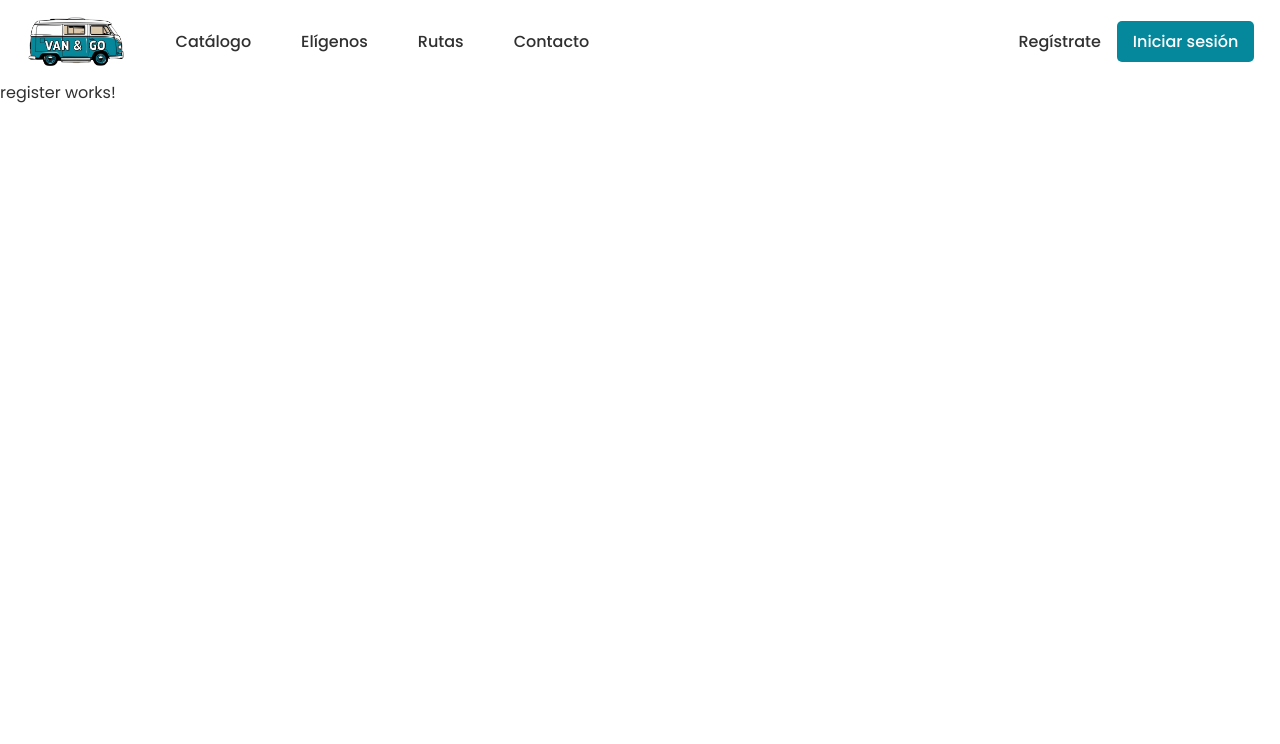
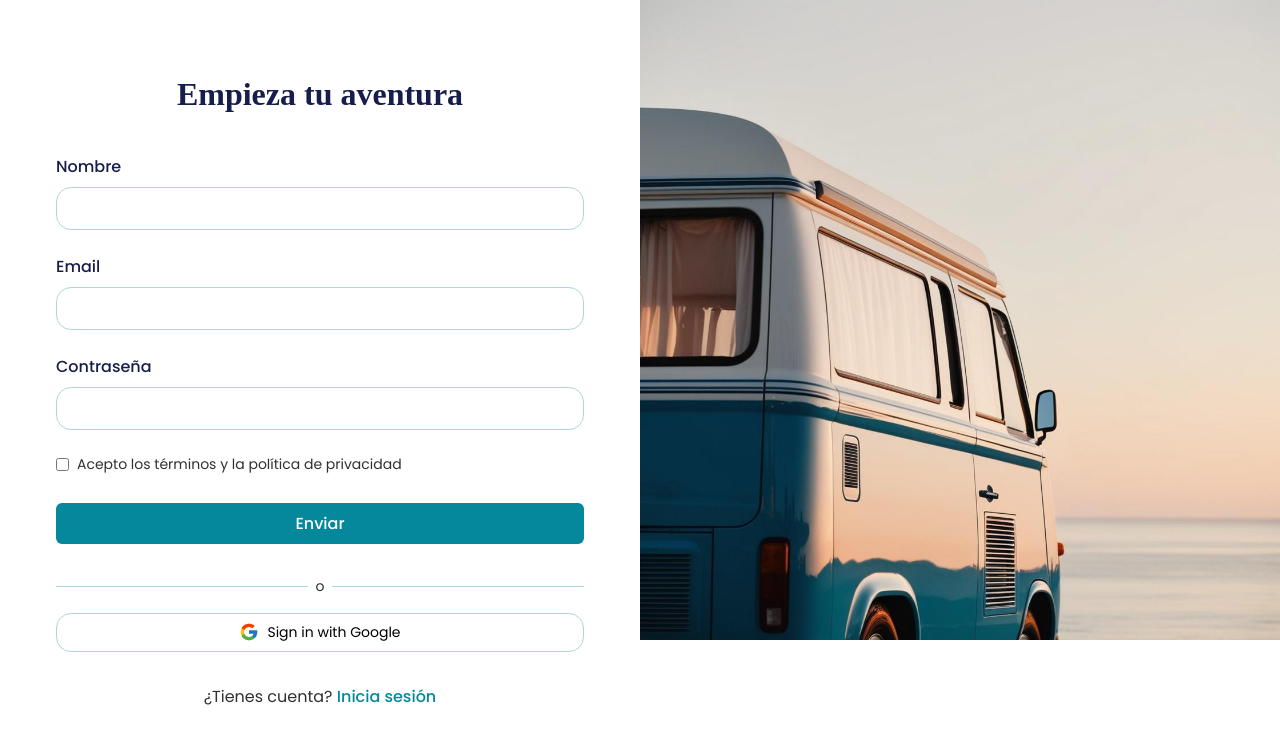
Before and after one commit to albaromero6/VanGo, an Angular app in the folder Front/: page /registro in a window 1280 px wide. Shown: the top 744 px of the page. Built offline with nearby package versions, Linux system fonts and the light colour scheme; a web font is replaced by a local one.

Commit message:
Register Ok

```diff
--- a/Front/src/app/app.component.html
+++ b/Front/src/app/app.component.html
@@ -1,3 +1,6 @@
-<app-navbar></app-navbar>
+@if (shouldShowNavbar())
+{
+    <app-navbar></app-navbar>
+}
 
 <router-outlet></router-outlet>
--- a/Front/src/app/app.component.scss
+++ b/Front/src/app/app.component.scss
@@ -10,5 +10,8 @@
     flex: 1;
     width: 100%;
     position: relative;
+}
+
+:host-context(.navbar-visible) .main-content {
     padding-top: 80px; // Espacio para el navbar fijo
 }
--- a/Front/src/app/app.component.ts
+++ b/Front/src/app/app.component.ts
@@ -1,12 +1,25 @@
-import { Component } from '@angular/core';
-import { RouterOutlet } from '@angular/router';
+import { Component, HostBinding } from '@angular/core';
+import { RouterOutlet, Router } from '@angular/router';
 import { NavbarComponent } from './components/navbar/navbar.component';
+import { CommonModule } from '@angular/common';
 
 @Component({
   selector: 'app-root',
   standalone: true,
-  imports: [RouterOutlet, NavbarComponent],
+  imports: [RouterOutlet, NavbarComponent, CommonModule],
   templateUrl: './app.component.html',
   styleUrl: './app.component.scss'
 })
-export class AppComponent { }
+export class AppComponent {
+
+  @HostBinding('class.navbar-visible') get navbarVisible() {
+    return this.shouldShowNavbar();
+  }
+
+  constructor(private router: Router) { }
+
+  shouldShowNavbar(): boolean {
+    const currentRoute = this.router.url;
+    return !currentRoute.includes('/registro') && !currentRoute.includes('/login');
+  }
+}
--- a/Front/src/app/pages/register/register.component.html
+++ b/Front/src/app/pages/register/register.component.html
@@ -1 +1,49 @@
-<p>register works!</p>
+<div class="registro-container">
+    <div class="form-section">
+        <h1>Empieza tu aventura</h1>
+
+        <form class="registro-form">
+            <div class="form-group">
+                <label for="nombre">Nombre</label>
+                <input type="text" id="nombre" required>
+            </div>
+
+            <div class="form-group">
+                <label for="email">Email</label>
+                <input type="email" id="email" required>
+            </div>
+
+            <div class="form-group">
+                <label for="password">Contraseña</label>
+                <input type="password" id="password" required>
+            </div>
+
+            <div class="form-check">
+                <input type="checkbox" id="terminos" required>
+                <label for="terminos">Acepto los términos y la política de privacidad</label>
+            </div>
+
+            <button type="submit" class="btn-enviar">Enviar</button>
+
+            <div class="separator">
+                <span>o</span>
+            </div>
+
+            <div class="social-login">
+                <button type="button" class="btn-social google">
+                    <img src="assets/img/LogoGoogle.png" alt="Google">
+                    Sign in with Google
+                </button>
+
+            </div>
+
+            <div class="login-link">
+                <p>¿Tienes cuenta? <a routerLink="/login">Inicia sesión</a></p>
+            </div>
+        </form>
+    </div>
+
+    <div class="image-section">
+        <img src="assets/img/Login.jpg" alt="Login/Register">
+    </div>
+</div>
--- a/Front/src/app/pages/register/register.component.scss
+++ b/Front/src/app/pages/register/register.component.scss
@@ -0,0 +1,183 @@
+@import '../../../styles/variables';
+
+.registro-container {
+    display: flex;
+    height: 100vh;
+    width: 100%;
+    margin: 0;
+    padding: 0;
+    overflow: hidden;
+}
+
+.form-section {
+    width: 50%;
+    padding: $spacing-xxlarge;
+    display: flex;
+    flex-direction: column;
+    justify-content: center;
+    align-items: center;
+    overflow-y: auto;
+
+    h1 {
+        font-size: $font-size-xxlarge;
+        color: $text-title;
+        margin-bottom: $spacing-xlarge;
+        font-weight: $font-weight-bold;
+        font-family: $font-family-title;
+        text-align: center;
+    }
+}
+
+.registro-form {
+    width: 100%;
+    max-width: 550px;
+    display: flex;
+    flex-direction: column;
+    align-items: stretch;
+}
+
+.form-group {
+    margin-bottom: $spacing-small;
+    width: 100%;
+
+    label {
+        display: block;
+        margin-bottom: $spacing-small;
+        font-weight: $font-weight-medium;
+        font-family: $font-family-body;
+        text-align: left;
+        color: $text-title;
+    }
+
+    input {
+        width: 100%;
+        padding: $spacing-small;
+        border: 1px solid $secondary-color;
+        border-radius: 15px;
+        font-size: $font-size-base;
+        outline: none;
+        font-family: $font-family-body;
+
+        &::placeholder {
+            color: $text-body;
+        }
+    }
+}
+
+.form-check {
+    display: flex;
+    align-items: flex-start;
+    margin-bottom: $spacing-medium;
+    width: 100%;
+    justify-content: flex-start;
+    padding-left: 0;
+
+    input {
+        margin-right: $spacing-small;
+        margin-top: 4px;
+        width: auto;
+        accent-color: $secondary-color;
+    }
+
+    label {
+        font-size: $font-size-small;
+        font-family: $font-family-body;
+        text-align: left;
+        margin-bottom: 0;
+    }
+}
+
+.btn-enviar {
+    width: 100%;
+    padding: $spacing-small;
+    background-color: $primary-color;
+    color: $color-background;
+    border: none;
+    border-radius: 6px;
+    font-size: $font-size-base;
+    font-weight: $font-weight-medium;
+    cursor: pointer;
+    margin-bottom: $spacing-medium;
+    font-family: $font-family-body;
+
+    &:hover {
+        background-color: darken($primary-color, 10%);
+    }
+}
+
+.separator {
+    display: flex;
+    align-items: center;
+    text-align: center;
+    margin: $spacing-medium 0;
+    width: 100%;
+
+    &::before,
+    &::after {
+        content: '';
+        flex: 1;
+        border-bottom: 1px solid $secondary-color;
+    }
+
+    span {
+        padding: 0 $spacing-small;
+        color: $text-body;
+        font-size: $font-size-small;
+        font-family: $font-family-body;
+    }
+}
+
+.social-login {
+    display: flex;
+    justify-content: space-between;
+    gap: $spacing-medium;
+    margin-bottom: $spacing-medium;
+    width: 100%;
+}
+
+.btn-social {
+    flex: 1;
+    display: flex;
+    align-items: center;
+    justify-content: center;
+    padding: $spacing-small;
+    border: 1px solid $secondary-color;
+    border-radius: 15px;
+    font-size: $font-size-small;
+    cursor: pointer;
+    font-family: $font-family-body;
+
+    img {
+        width: 20px;
+        height: 20px;
+        margin-right: $spacing-small;
+    }
+
+    &:hover {
+        background-color: $secondary-color;
+    }
+}
+
+.login-link {
+    text-align: center;
+    margin-top: $spacing-medium;
+    font-family: $font-family-body;
+    width: 100%;
+
+    a {
+        color: $primary-color;
+        text-decoration: none;
+        font-weight: $font-weight-medium;
+
+        &:hover {
+            text-decoration: underline;
+        }
+    }
+}
+
+.image-section {
+    width: 50%;
+    background-size: cover;
+    background-position: center;
+    background-repeat: no-repeat;
+}
--- a/Front/src/app/pages/register/register.component.ts
+++ b/Front/src/app/pages/register/register.component.ts
@@ -1,9 +1,10 @@
 import { Component } from '@angular/core';
+import { RouterLink } from '@angular/router';
 
 @Component({
   selector: 'app-register',
   standalone: true,
-  imports: [],
+  imports: [RouterLink],
   templateUrl: './register.component.html',
   styleUrl: './register.component.scss'
 })
--- a/Front/src/styles/_base.scss
+++ b/Front/src/styles/_base.scss
@@ -7,34 +7,37 @@
     box-sizing: border-box;
 }
 
-html,
+html {
+    height: 100%;
+    width: 100%;
+    overflow-x: hidden;
+    scroll-behavior: smooth;
+}
+
 body {
     height: 100%;
     width: 100%;
     margin: 0;
     padding: 0;
-    overflow-x: hidden;
-}
-
-html {
-    scroll-behavior: smooth;
-}
-
-body {
-    padding-top: 80px;
     font-family: $font-family-body;
     color: $text-body;
     background-color: $color-background;
     display: flex;
     flex-direction: column;
+    overflow-x: hidden;
 }
 
 // Contenedor principal
 app-root {
     display: flex;
     flex-direction: column;
-    flex: 1;
+    height: 100%;
     width: 100%;
+}
+
+// Clase para cuando la navbar está visible
+.navbar-visible {
+    padding-top: 80px;
 }
 
 // Estilos de texto básicos
```
Also changed, not shown: Front/src/app/app.routes.ts (+7 -7 lines), Front/src/assets/img/Login.jpg (added), Front/src/assets/img/LogoGoogle.png (added).
